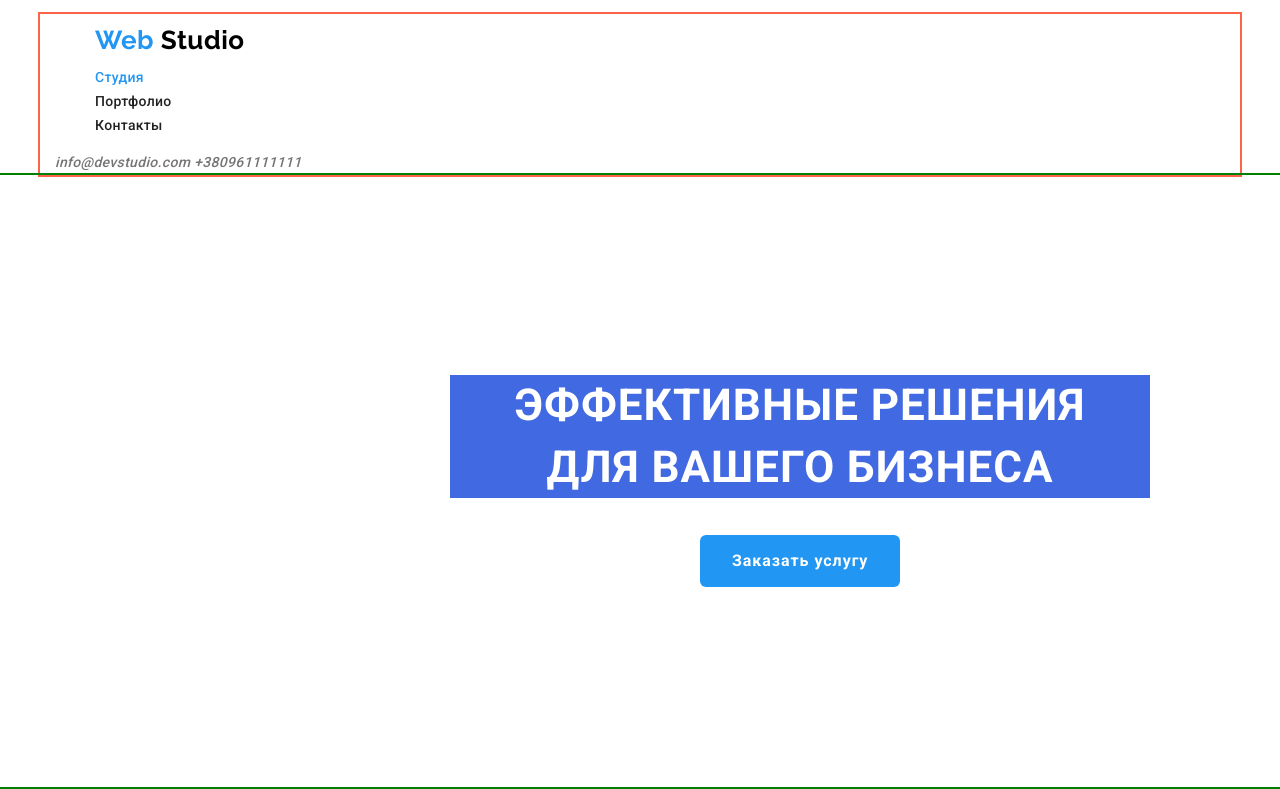
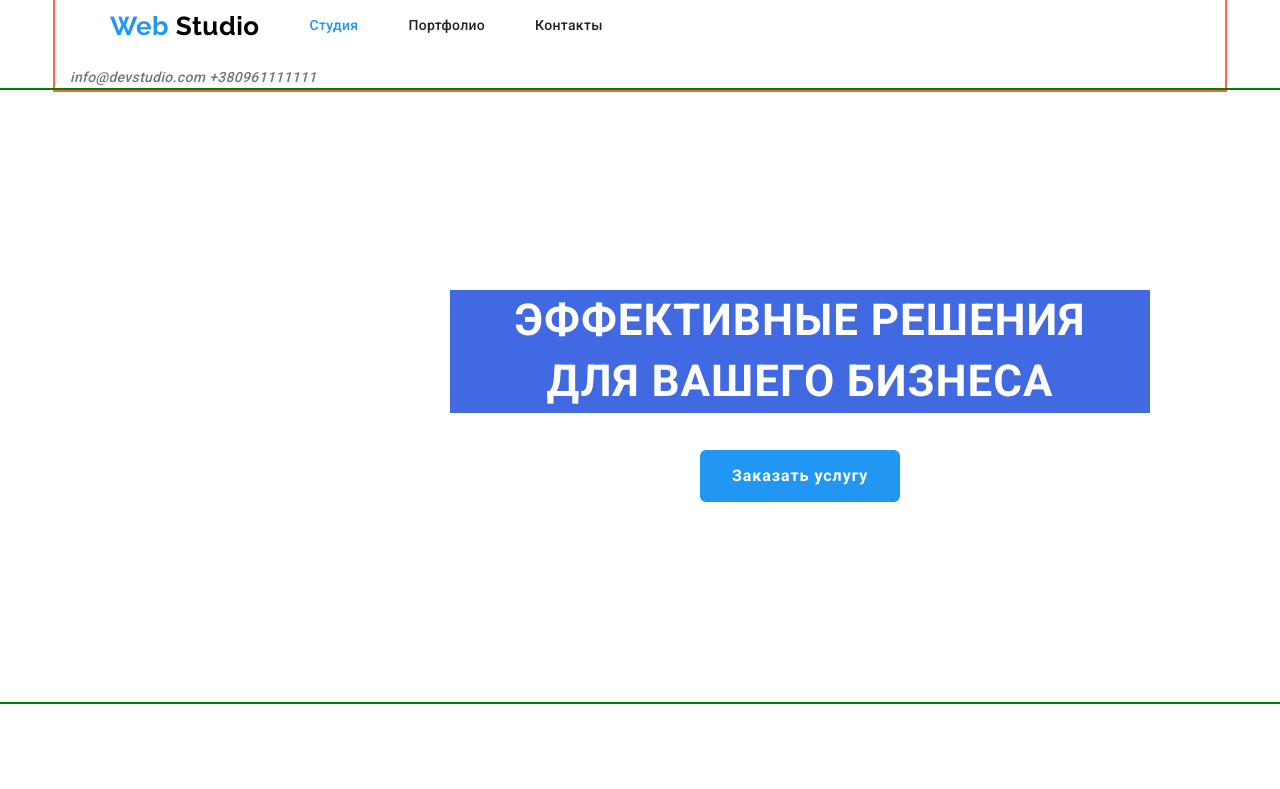
Before and after one commit to Naivelamb1003/goit-markup-hw-03, a plain HTML site: page index.html in a window 1280 px wide. Shown: the top 789 px of the page. Drawn offline with nearby package versions, Linux system fonts and the light colour scheme.

Commit message:
.site-nav флекс-бокс

```diff
--- a/css/main.css
+++ b/css/main.css
@@ -68,16 +68,30 @@ a {
 /* Site header */
 
 .container{
+
   margin-left: auto;
   margin-right: auto;
-  width: 1200px;
+  width: 1170px;
   padding-left: 15px;
   padding-right: 15px;
   outline: 2px solid tomato;
 }
 
+.site-nav{
+  margin-top:0px;
+  display: flex;
+  justify-content: flex-start;
+  align-items: center;
 
- .link {
+
+}
+
+.site-nav .item:not(:last-child){
+  margin-right: 50px;
+
+}
+
+.link {
   color: var(--link-text-color);
 
 }
@@ -91,8 +105,12 @@ color: var(--accent-color);
   color: var(--accent-color);
 }
 
+
+
+
  .us {
   color: var(--address-text-color);
+  ;
 
 }
 
--- a/index.html
+++ b/index.html
@@ -18,24 +18,25 @@
         <div class="container">
             <nav>
                 <ul class="site-nav">
-                    <li>
+                    <li class="item">
                         <a href="./index.html" class="logo"><span class="logo-text">Web</span> Studio</a>
                     </li>
-                    <li>
+                    <li class="item">
                         <a href="./index.html" class="link style-header"><span class="nav-text">Студия</span></a>
                     </li>
-                    <li>
+                    <li class="item">
                         <a href="portfolio.html" class="link style-header">Портфолио</a>
                     </li>
-                    <li>
+                    <li class="item">
                         <a href="#" class="link style-header">Контакты</a>
                     </li>
                 </ul>
+                <address class="contact">
+                    <a href="mailto:info@devstudio.com" class="us style-header"> info@devstudio.com</a>
+                    <a href="tel:+380961111111" class="us style-header"> +380961111111</a>
+                </address>
             </nav>
-            <address class="contact">
-                <a href="mailto:info@devstudio.com" class="us style-header"> info@devstudio.com</a>
-                <a href="tel:+380961111111" class="us style-header"> +380961111111</a>
-            </address>
+
         </div>
     </header>
 
```
